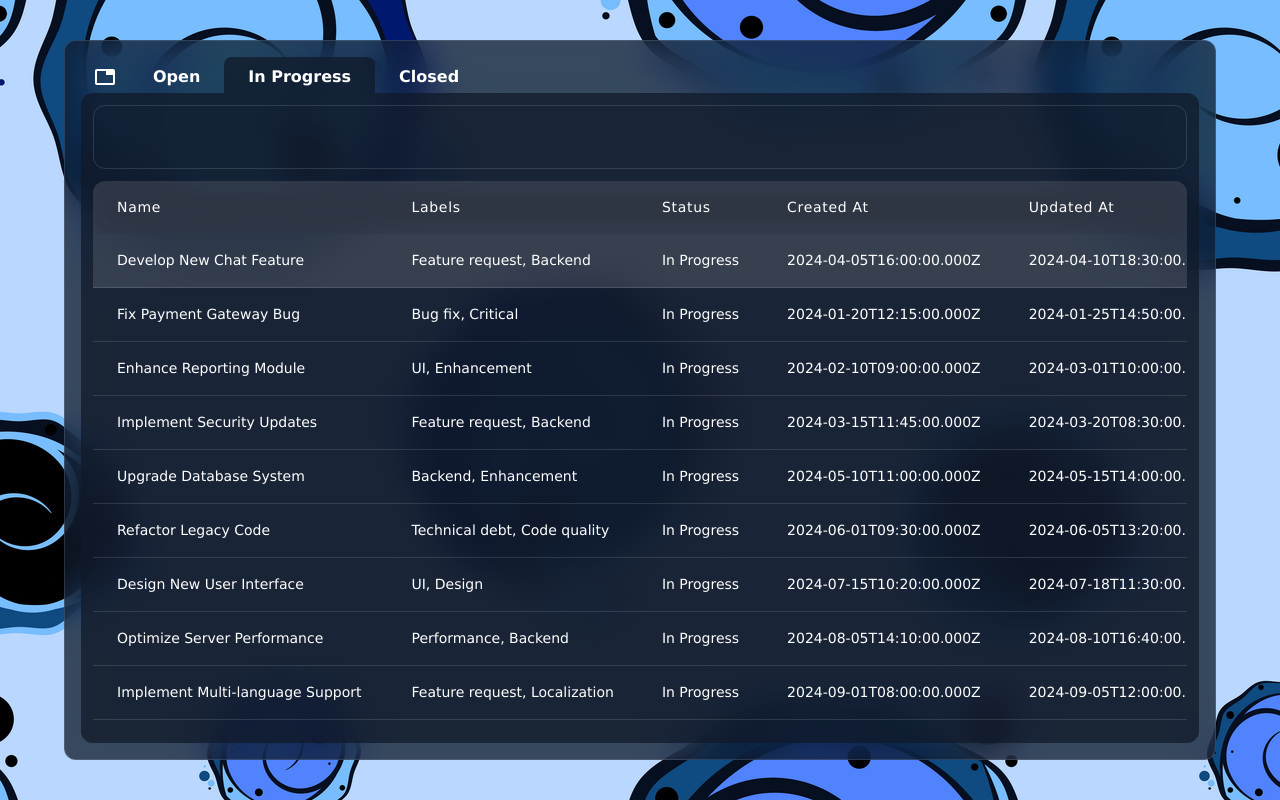
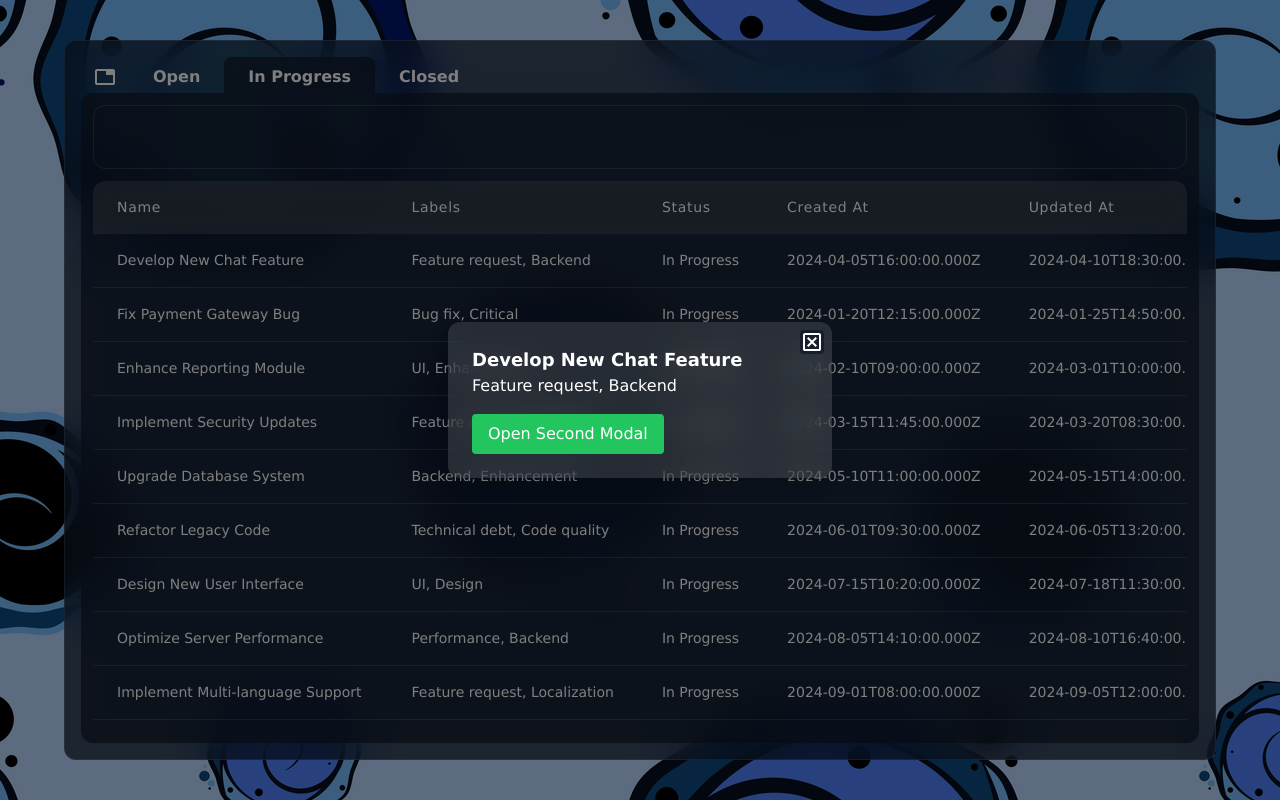
Before and after one commit to Mayank-Singh-Chouhan/superdm-assingment, a Next.js app: page / in a window 1280 px wide. Both pictures are taken after a click on the button 721 px from the left and 260 px from the top of the page. Built offline with nearby package versions, Linux system fonts and the light colour scheme.

Commit message:
feat: added task and confirmation modal

```diff
--- a/package.json
+++ b/package.json
@@ -15,6 +15,7 @@
     "next": "15.0.3",
     "react": "19.0.0-rc-66855b96-20241106",
     "react-dom": "19.0.0-rc-66855b96-20241106",
+    "react-focus-lock": "^2.13.2",
     "react-query": "^3.39.3",
     "react-redux": "^9.1.2",
     "tailwind-merge": "^2.5.4"
--- /dev/null
+++ b/src/components/molecules/modal.tsx
@@ -0,0 +1,51 @@
+// components/Modal.tsx
+import { ReactNode, useEffect, useRef } from 'react';
+import ReactDOM from 'react-dom';
+import FocusLock from 'react-focus-lock';
+
+interface ModalProps {
+  isOpen: boolean;
+  onClose: () => void;
+  children: ReactNode;
+}
+
+export default function Modal({ isOpen, onClose, children }: ModalProps) {
+  const overlayRef = useRef<HTMLDivElement>(null);
+
+  // Close modal on pressing the Escape key
+  useEffect(() => {
+    const handleEscape = (event: KeyboardEvent) => {
+      if (event.key === 'Escape') onClose();
+    };
+    document.addEventListener('keydown', handleEscape);
+    return () => document.removeEventListener('keydown', handleEscape);
+  }, [onClose]);
+
+  // Close modal on clicking outside of the modal content
+  const handleClickOutside = (event: React.MouseEvent<HTMLDivElement>) => {
+    if (event.target === overlayRef.current) onClose();
+  };
+
+  if (!isOpen) return null;
+
+  return ReactDOM.createPortal(
+    <div
+      ref={overlayRef}
+      onClick={handleClickOutside}
+      className="fixed top-0 left-0 w-screen h-screen flex items-center justify-center bg-black bg-opacity-50 z-50"
+    >
+      <FocusLock>
+        <div className="bg-fs-border backdrop-blur-lg relative p-6 rounded-xl shadow-lg w-96 max-w-full overflow-y-auto">
+          {children}
+          <button
+            onClick={onClose}
+            className="absolute top-2 right-2 rounded bg-fs-background"
+          >
+            <svg xmlns="http://www.w3.org/2000/svg" height="24px" viewBox="0 -960 960 960" width="24px" fill="#FFFFFF"><path d="m336-280 144-144 144 144 56-56-144-144 144-144-56-56-144 144-144-144-56 56 144 144-144 144 56 56ZM200-120q-33 0-56.5-23.5T120-200v-560q0-33 23.5-56.5T200-840h560q33 0 56.5 23.5T840-760v560q0 33-23.5 56.5T760-120H200Zm0-80h560v-560H200v560Zm0-560v560-560Z"/></svg>
+          </button>
+        </div>
+      </FocusLock>
+    </div>,
+    document.body
+  );
+}
--- a/src/components/molecules/table.tsx
+++ b/src/components/molecules/table.tsx
@@ -1,4 +1,5 @@
 import React from 'react';
+// import FocusLock from 'react-focus-lock';
 
 interface Identifiable { id: number | string; }
 interface Column<T extends Identifiable> {
@@ -8,11 +9,12 @@ interface Column<T extends Identifiable> {
 }
 
 interface TableProps<T extends Identifiable> {
+  handleRowClick: (row: T) => void;
   columns: Column<T>[];
   data: T[];
 }
 
-const Table = <T extends Identifiable>({ columns, data }: TableProps<T>) => {
+const Table = <T extends Identifiable>({ columns, data, handleRowClick }: TableProps<T>) => {
   return (
     <div className="overflow-x-auto scroll-hidden rounded-xl">
       <table className="min-w-full">
@@ -29,9 +31,10 @@ const Table = <T extends Identifiable>({ columns, data }: TableProps<T>) => {
             ))}
           </tr>
         </thead>
+        {/* <FocusLock> */}
           <tbody className="divide-y divide-fs-border">
             {data.map((row) => (
-            <tr key={row.id} tabIndex={0} role='button' className='hover:bg-fs-border focus-visible:outline-none focus:bg-fs-border'>
+              <tr onClick={() => handleRowClick(row)} key={row.id} tabIndex={0} role='button' className='hover:bg-fs-border focus-visible:outline-none focus:bg-fs-border'>
                 {columns.map((column, colIndex) => (
                   <td
                     key={colIndex}
@@ -45,6 +48,7 @@ const Table = <T extends Identifiable>({ columns, data }: TableProps<T>) => {
               </tr>
             ))}
           </tbody>
+        {/* </FocusLock> */}
       </table>
     </div>
   );
--- /dev/null
+++ b/src/components/organisms/action-confirmation-modal.tsx
@@ -0,0 +1,18 @@
+import React from 'react'
+import Modal from '../molecules/modal'
+
+interface IConfirmationModal {
+    isOpen: boolean;
+    setIsOpen: React.Dispatch<React.SetStateAction<boolean>>;
+}
+
+const ActionConfirmationModal = ({isOpen, setIsOpen} : IConfirmationModal) => {
+    return (
+        <Modal isOpen={isOpen} onClose={() => setIsOpen(false)}>
+            <h2 className="text-lg font-semibold">Second Modal</h2>
+            <p>This is the second modal content.</p>
+        </Modal>
+    )
+}
+
+export default ActionConfirmationModal
--- /dev/null
+++ b/src/components/organisms/task-modal.tsx
@@ -0,0 +1,31 @@
+import React, { useState } from 'react'
+import Modal from '../molecules/modal';
+import ActionConfirmationModal from './action-confirmation-modal';
+import { ITask } from '@/models/interfaces';
+
+interface ITaskModal {
+    isOpen: boolean;
+    setIsOpen: React.Dispatch<React.SetStateAction<boolean>>;
+    task?: ITask;
+}
+
+const TaskModal = ({isOpen, setIsOpen, task} : ITaskModal) => {
+
+    const [isModalOpen, setModalOpen] = useState(false);
+
+    return (
+        <Modal isOpen={isOpen} onClose={() => setIsOpen(false)} >
+            <h2 className="text-lg font-semibold text-white">{task?.name}</h2>
+            <p className='text-white'>{task?.labels.join(", ")}</p>
+            <button
+                onClick={() => setModalOpen(true)}
+                className="mt-4 px-4 py-2 bg-green-500 text-white rounded"
+            >
+                Open Second Modal
+            </button>
+            <ActionConfirmationModal isOpen={isModalOpen} setIsOpen={setModalOpen} />
+        </Modal >
+    )
+}
+
+export default TaskModal
--- a/src/components/templates/close-template.tsx
+++ b/src/components/templates/close-template.tsx
@@ -1,14 +1,24 @@
-import React from 'react'
+import React, { useState } from 'react'
 import Table from '../molecules/table'
 import { TASK_COLUMN } from '@/data/table-column-data';
 import { CLOSED_TASK_DATA } from '@/data/closed-task-data';
+import TaskModal from '../organisms/task-modal';
+import { ITask } from '@/models/interfaces';
 
 const CloseTemplate = () => {
+    const [isModalOpen, setModalOpen] = useState(false);
+    const [focusTask, setFocusTask] = useState<ITask>()
+
+    const handleRowClick = (row: ITask) => {
+        setModalOpen(true);
+        setFocusTask(row);
+    }
 
     return (
         <section className='h-full gap-3 flex flex-col'>
             <div className='h-16 w-full rounded-xl shrink-0 border border-fs-border'></div>
-            <Table columns={TASK_COLUMN} data={CLOSED_TASK_DATA} />
+            <Table handleRowClick={handleRowClick} columns={TASK_COLUMN} data={CLOSED_TASK_DATA} />
+            <TaskModal task={focusTask as ITask} isOpen={isModalOpen} setIsOpen={setModalOpen} />
         </section>
     )
 }
--- a/src/components/templates/inprogress-template.tsx
+++ b/src/components/templates/inprogress-template.tsx
@@ -1,13 +1,24 @@
-import React from 'react'
+import React, { useState } from 'react'
 import Table from '../molecules/table'
 import { TASK_COLUMN } from '@/data/table-column-data'
 import { IN_PROGRESS_TASK_DATA } from '@/data/inprogress-task-data'
+import { ITask } from '@/models/interfaces'
+import TaskModal from '../organisms/task-modal'
 
 const InProgressTemplate = () => {
+  const [isModalOpen, setModalOpen] = useState(false);
+  const [focusTask, setFocusTask] = useState<ITask>()
+
+  const handleRowClick = (row : ITask) => {
+    setModalOpen(true);
+    setFocusTask(row);
+  }
+
   return (
     <section className='h-full gap-3 flex flex-col'>
       <div className='h-16 w-full rounded-xl shrink-0 border border-fs-border'></div>
-      <Table columns={TASK_COLUMN} data={IN_PROGRESS_TASK_DATA} />
+      <Table handleRowClick={handleRowClick} columns={TASK_COLUMN} data={IN_PROGRESS_TASK_DATA} />
+      <TaskModal task={focusTask} isOpen={isModalOpen} setIsOpen={setModalOpen} />
     </section>
   )
 }
--- a/src/components/templates/open-template.tsx
+++ b/src/components/templates/open-template.tsx
@@ -1,13 +1,24 @@
 import { TASK_COLUMN } from '@/data/table-column-data'
-import React from 'react'
+import React, { useState } from 'react'
 import Table from '../molecules/table'
 import { OPEN_TASK_DATA } from '@/data/open-task-data'
+import { ITask } from '@/models/interfaces'
+import TaskModal from '../organisms/task-modal'
 
 const OpenTemplate = () => {
+  const [isModalOpen, setModalOpen] = useState(false);
+  const [focusTask, setFocusTask] = useState<ITask>()
+
+  const handleRowClick = (row : ITask) => {
+    setModalOpen(true);
+    setFocusTask(row);
+  }
+
   return (
     <section className='h-full gap-3 flex flex-col'>
       <div className='h-16 w-full rounded-xl shrink-0 border border-fs-border'></div>
-      <Table columns={TASK_COLUMN} data={OPEN_TASK_DATA} />
+      <Table handleRowClick={handleRowClick} columns={TASK_COLUMN} data={OPEN_TASK_DATA} />
+      <TaskModal task={focusTask} isOpen={isModalOpen} setIsOpen={setModalOpen} />
     </section>
   )
 }
--- a/src/components/templates/workspace-template.tsx
+++ b/src/components/templates/workspace-template.tsx
@@ -28,7 +28,7 @@ const WorkspaceTemplate = () => {
 
 
     return (
-        <div className="h-[90vh] w-[90vw] backdrop-blur-[19px] rounded-xl border border-fs-border bg-fs-background backdrop-saturate-[180%] flex flex-col overflow-hidden p-4" >
+        <div className="h-[90vh] w-[90vw] backdrop-blur-[19px] rounded-xl border border-fs-border bg-fs-background backdrop-saturate-[180%] flex flex-col p-4" >
             <nav className="flex shrink-0">
                 <div className="px-3 pt-2 pb-1">
                     <svg xmlns="http://www.w3.org/2000/svg" height="24px" viewBox="0 -960 960 960" width="24px" fill="#FFFFFF"><path d="M160-240h640v-320H520v-160H160v480Zm0 80q-33 0-56.5-23.5T80-240v-480q0-33 23.5-56.5T160-800h640q33 0 56.5 23.5T880-720v480q0 33-23.5 56.5T800-160H160Zm0-80v-480 480Z" /></svg>
```
Also changed, not shown: 1 other file (tests, documents, lock files or other folders). Lines whose indentation alone changed are shown as unchanged.
